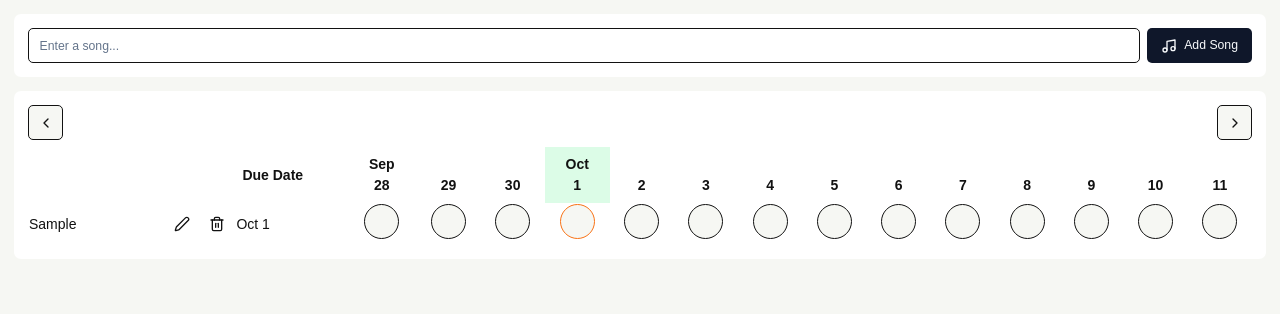
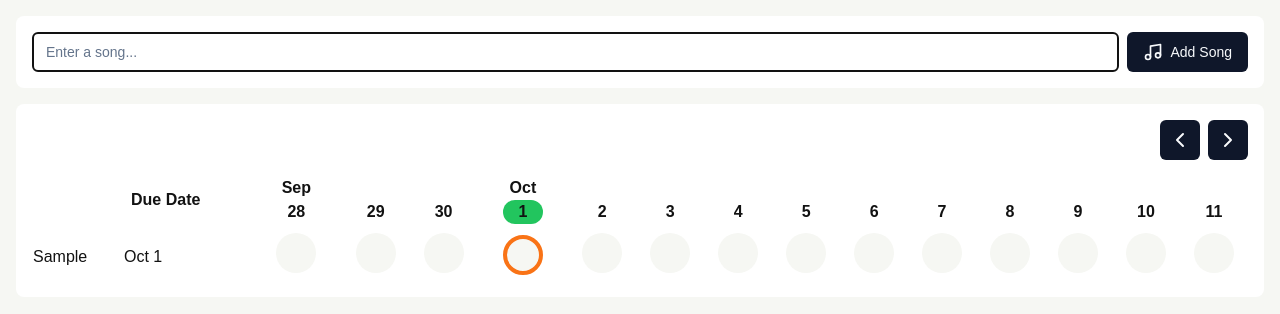
Before and after one commit to lokesh/habit-spacer, a React (Vite) app: page / in a window 1280 px wide. Both pictures are taken after typing "Sample" into the empty fields and a click on the button "Add Song". Shown: the top 314 px of the page. Built offline with nearby package versions, Linux system fonts and the light colour scheme.

Commit message:
styled buttons and icons

```diff
--- a/src/AddHabitForm.tsx
+++ b/src/AddHabitForm.tsx
@@ -31,7 +31,7 @@ const AddHabitForm: React.FC = () => {
         placeholder="Enter a song..."
         className="mr-2"
       />
-      <Button onClick={handleAddHabit}><Music size={16} className="mr-2" /> Add Song</Button>
+      <Button onClick={handleAddHabit}><Music size={20} className="mr-2" /> Add Song</Button>
     </div>
   );
 };
--- /dev/null
+++ b/src/App.css
@@ -0,0 +1,9 @@
+html {
+  font-size: 12px;
+}
+
+@media (min-width: 768px) {
+  html {
+    font-size: 14px;
+  }
+}
--- a/src/DateNavigation.tsx
+++ b/src/DateNavigation.tsx
@@ -8,9 +8,9 @@ interface DateNavigationProps {
 
 const DateNavigation: React.FC<DateNavigationProps> = ({ onNavigate }) => {
   return (
-    <div className="flex justify-between mb-2">
-      <Button onClick={() => onNavigate('back')} variant="outline" size="icon"><ChevronLeft size={16} /></Button>
-      <Button onClick={() => onNavigate('forward')} variant="outline" size="icon"><ChevronRight size={16} /></Button>
+    <div className="flex gap-2 mb-2 justify-end">
+      <Button onClick={() => onNavigate('back')} size="icon"><ChevronLeft size={24} strokeWidth={2} /></Button>
+      <Button onClick={() => onNavigate('forward')}  size="icon"><ChevronRight size={24} strokeWidth={2} /></Button>
     </div>
   );
 };
--- a/src/HabitItem.tsx
+++ b/src/HabitItem.tsx
@@ -3,7 +3,7 @@ import { useHabits } from './HabitContext';
 import { Button } from "@/components/ui/button";
 import { Input } from "@/components/ui/input";
 import { AlertDialog, AlertDialogAction, AlertDialogCancel, AlertDialogContent, AlertDialogDescription, AlertDialogFooter, AlertDialogHeader, AlertDialogTitle, AlertDialogTrigger } from "@/components/ui/alert-dialog";
-import { Edit2, Trash2, Check, X } from 'lucide-react';
+import { Edit2, Trash2, Check } from 'lucide-react';
 
 interface HabitItemProps {
   habit: {
@@ -19,6 +19,7 @@ const HabitItem: React.FC<HabitItemProps> = ({ habit, dates }) => {
   const { editHabit, deleteHabit, toggleHabitCompletion } = useHabits();
   const [isEditing, setIsEditing] = useState(false);
   const [editedName, setEditedName] = useState(habit.name);
+  const [isHovering, setIsHovering] = useState(false);
 
   const handleEdit = () => {
     editHabit(habit.id, editedName);
@@ -44,8 +45,13 @@ const HabitItem: React.FC<HabitItemProps> = ({ habit, dates }) => {
             <Button onClick={handleEdit} variant="ghost" size="icon"><Check size={16} /></Button>
           </div>
         ) : (
-          <div className="flex items-center justify-between">
+          <div
+            className="flex items-center justify-between"
+            onMouseEnter={() => setIsHovering(true)}
+            onMouseLeave={() => setIsHovering(false)}
+          >
             {habit.name}
+            {isHovering && (
               <div>
                 <Button onClick={() => setIsEditing(true)} variant="ghost" size="icon"><Edit2 size={16} /></Button>
                 <AlertDialog>
@@ -66,6 +72,7 @@ const HabitItem: React.FC<HabitItemProps> = ({ habit, dates }) => {
                   </AlertDialogContent>
                 </AlertDialog>
               </div>
+            )}
           </div>
         )}
       </td>
@@ -87,7 +94,7 @@ const HabitItem: React.FC<HabitItemProps> = ({ habit, dates }) => {
         return (
           <td key={dateString} className={`border-none text-center`}>
             <Button
-              className={`rounded-full ${isDueDate ? 'border-orange-500' : ''}`}
+              className={`rounded-full border-0 ${isDueDate ? ' border-4 border-orange-500' : ''}`}
               variant={isCompleted ? "default" : "outline"}
               size="icon"
               onClick={() => toggleHabitCompletion(habit.id, date)}
--- a/src/HabitList.tsx
+++ b/src/HabitList.tsx
@@ -20,16 +20,20 @@ const HabitList: React.FC<HabitListProps> = ({ dates }) => {
             {dates.map((date, index) => (
               <th
                 key={date.toISOString()}
-                className={`p-2 text-center align-bottom ${date.toDateString() === today.toDateString() ? 'bg-green-100' : ''}`}
+                className="p-2 text-center align-bottom"
               >
+                <div className="flex flex-col items-center justify-center">
                   {(index === 0 || date.getDate() === 1) ? (
                     <>
                       <div>{date.toLocaleDateString('en-US', { month: 'short' })}</div>
-                    <div>{date.getDate()}</div>
+                    <div className={`w-10 flex items-center justify-center ${date.toDateString() === today.toDateString() ? 'bg-green-500 rounded-full' : ''}`}>
+                      {date.getDate()}
+                    </div>
                     </>
                   ) : (
                     date.getDate()
                   )}
+                </div>
               </th>
             ))}
           </tr>
--- a/src/components/ui/button.tsx
+++ b/src/components/ui/button.tsx
@@ -13,7 +13,7 @@ const buttonVariants = cva(
         destructive:
           "bg-destructive text-destructive-foreground hover:bg-destructive/90",
         outline:
-          "border border-input bg-background hover:bg-accent hover:text-accent-foreground",
+          "border-2 border-input bg-background hover:bg-accent hover:text-accent-foreground",
         secondary:
           "bg-secondary text-secondary-foreground hover:bg-secondary/80",
         ghost: "hover:bg-accent hover:text-accent-foreground",
--- a/src/components/ui/input.tsx
+++ b/src/components/ui/input.tsx
@@ -11,7 +11,7 @@ const Input = React.forwardRef<HTMLInputElement, InputProps>(
       <input
         type={type}
         className={cn(
-          "flex focus:ring-violet-300 h-10 w-full rounded-md border border-input bg-white px-3 py-2 text-sm ring-offset-background file:border-0 file:bg-transparent file:text-sm file:font-medium file:text-foreground placeholder:text-muted-foreground focus-visible:outline-none focus-visible:ring-2 focus-visible:ring-ring focus-visible:ring-offset-2 disabled:cursor-not-allowed disabled:opacity-50 ",
+          "flex focus:ring-violet-300 h-10 w-full rounded-md border-2 border-input bg-white px-3 py-2 text-sm ring-offset-background file:border-0 file:bg-transparent file:text-sm file:font-medium file:text-foreground placeholder:text-muted-foreground focus-visible:outline-none focus-visible:ring-2 focus-visible:ring-ring focus-visible:ring-offset-2 disabled:cursor-not-allowed disabled:opacity-50 ",
           className
         )}
         ref={ref}
--- a/src/index.css
+++ b/src/index.css
@@ -78,15 +78,6 @@
   }
 }
 
-html {
-  font-size: 12px;
-}
-
-@media (min-width: 768px) {
-  html {
-    font-size: 14px;
-  }
-}
 
 @layer components {
   .habit-table {
@@ -107,9 +98,3 @@ html {
     @apply bg-gray-50;
   }
 }
-
-@layer components {
-  input {
-    @apply bg-white;
-  }
-}
--- a/tailwind.config.js
+++ b/tailwind.config.js
@@ -19,7 +19,7 @@ module.exports = {
     },
     extend: {
       fontFamily: {
-        sans: ['Geist Mono', 'sans-serif'], // Add your font family here
+        sans: ['Geist', 'sans-serif'], // Add your font family here
       },
       fontSize: {
         'xs': '.75rem',   // Custom size for small text
```
Lines whose indentation alone changed are shown as unchanged.
